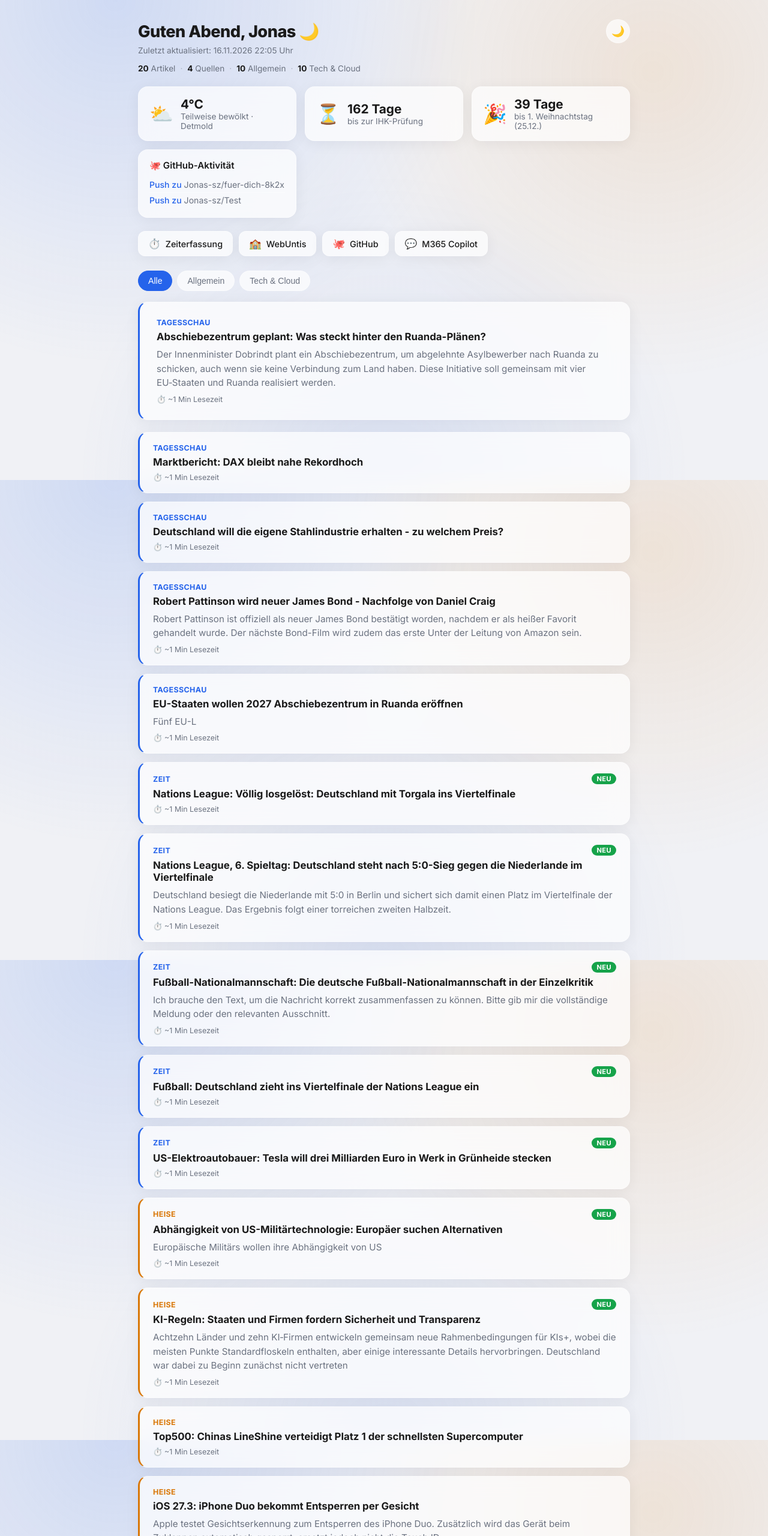
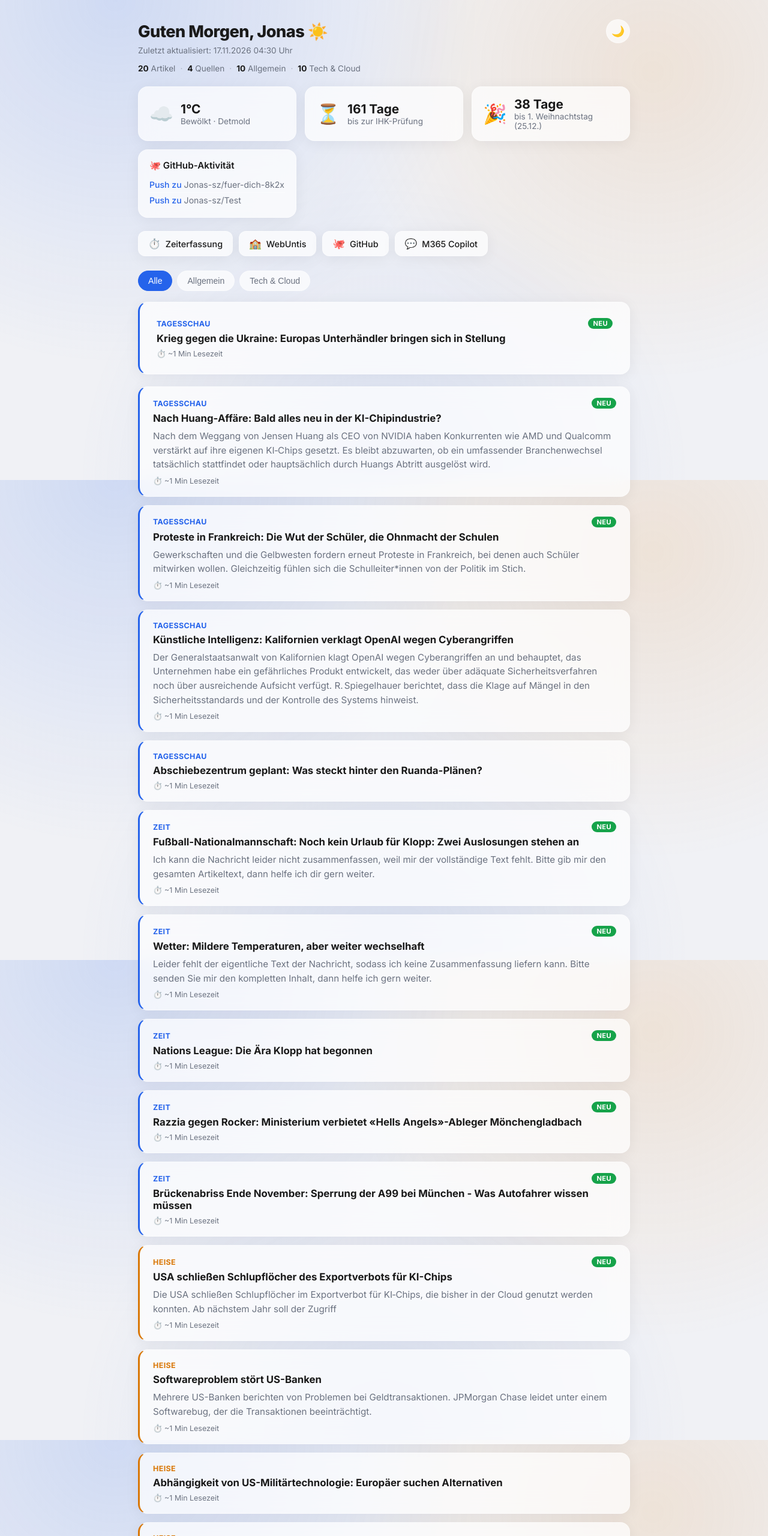
Before and after one commit to Jonas-sz/news-dashboard, a plain HTML site: page index.html in a window 1280 px wide. Shown: the top 2560 px of the page at 60% size. Drawn offline with Linux system fonts and the light colour scheme.

Commit message:
Update news

```diff
--- a/index.html
+++ b/index.html
@@ -129,10 +129,10 @@
 <body data-theme="light">
   <div id="skeleton">📰</div>
   <div class="topbar">
-    <h1>Guten Abend, Jonas 🌙</h1>
+    <h1>Guten Morgen, Jonas ☀️</h1>
     <button class="toggle-btn" id="themeToggle" aria-label="Dark Mode umschalten">🌙</button>
   </div>
-  <p class="updated">Zuletzt aktualisiert: 16.11.2026 22:05 Uhr</p>
+  <p class="updated">Zuletzt aktualisiert: 17.11.2026 04:30 Uhr</p>
 
       <div class="stats-bar">
         <div class="stat"><strong>20</strong> Artikel</div>
@@ -147,17 +147,17 @@
   <div class="widgets">
 
         <div class="widget weather">
-          <span class="weather-icon">⛅</span>
+          <span class="weather-icon">☁️</span>
           <div>
-            <div class="weather-temp">4°C</div>
-            <div class="widget-sub">Teilweise bewölkt · Detmold</div>
+            <div class="weather-temp">1°C</div>
+            <div class="widget-sub">Bewölkt · Detmold</div>
           </div>
         </div>
 
         <div class="widget countdown">
           <span class="countdown-icon">⏳</span>
           <div>
-            <div class="countdown-days">162 Tage</div>
+            <div class="countdown-days">161 Tage</div>
             <div class="widget-sub">bis zur IHK-Prüfung</div>
           </div>
         </div>
@@ -165,7 +165,7 @@
         <div class="widget holiday">
           <span class="countdown-icon">🎉</span>
           <div>
-            <div class="countdown-days">39 Tage</div>
+            <div class="countdown-days">38 Tage</div>
             <div class="widget-sub">bis 1. Weihnachtstag (25.12.)</div>
           </div>
         </div>
@@ -188,29 +188,29 @@
         <div class="card hero-card" data-category="allgemein" style="animation-delay:0.0s; --cat-color:#2563eb">
           <div class="card-top">
             <div class="source">Tagesschau</div>
-
+            <span class="badge-new">NEU</span>
           </div>
-          <h3><a href="https://www.tagesschau.de/inland/innenpolitik/ruanda-return-hub-abschiebezentrum-100.html" target="_blank" rel="noopener">Abschiebezentrum geplant: Was steckt hinter den Ruanda-Plänen?</a></h3>
-          <p>Der Innenminister Dobrindt plant ein Abschiebezentrum, um abgelehnte Asylbewerber nach Ruanda zu schicken, auch wenn sie keine Verbindung zum Land haben. Diese Initiative soll gemeinsam mit vier EU‑Staaten und Ruanda realisiert werden.</p>
+          <h3><a href="https://www.tagesschau.de/ausland/europa/europa-ukraine-usa-100.html" target="_blank" rel="noopener">Krieg gegen die Ukraine: Europas Unterhändler bringen sich in Stellung</a></h3>
+          <p></p>
           <div class="read-time">⏱️ ~1 Min Lesezeit</div>
         </div>
 
         <div class="card" data-category="allgemein" style="animation-delay:0.05s; --cat-color:#2563eb">
           <div class="card-top">
             <div class="source">Tagesschau</div>
-
+            <span class="badge-new">NEU</span>
           </div>
-          <h3><a href="https://www.tagesschau.de/wirtschaft/finanzen/marktberichte/marktbericht-dax-dow-nvidia-rekordhoch-100.html" target="_blank" rel="noopener">Marktbericht: DAX bleibt nahe Rekordhoch</a></h3>
-          <p></p>
+          <h3><a href="https://www.tagesschau.de/wirtschaft/technologie/ki-chipindustrie-nvidia-100.html" target="_blank" rel="noopener">Nach Huang-Affäre: Bald alles neu in der KI-Chipindustrie?</a></h3>
+          <p>Nach dem Weggang von Jensen Huang als CEO von NVIDIA haben Konkurrenten wie AMD und Qualcomm verstärkt auf ihre eigenen KI‑Chips gesetzt. Es bleibt abzuwarten, ob ein umfassender Branchenwechsel tatsächlich stattfindet oder hauptsächlich durch Huangs Abtritt ausgelöst wird.</p>
           <div class="read-time">⏱️ ~1 Min Lesezeit</div>
         </div>
         <div class="card" data-category="allgemein" style="animation-delay:0.1s; --cat-color:#2563eb">
           <div class="card-top">
             <div class="source">Tagesschau</div>
-
+            <span class="badge-new">NEU</span>
           </div>
-          <h3><a href="https://www.tagesschau.de/wirtschaft/unternehmen/wohin-steuert-die-stahlindustrie-gipfeltreffen-100.html" target="_blank" rel="noopener">Deutschland will die eigene Stahlindustrie erhalten - zu welchem Preis?</a></h3>
-          <p></p>
+          <h3><a href="https://www.tagesschau.de/ausland/europa/proteste-frankreich-188.html" target="_blank" rel="noopener">Proteste in Frankreich: Die Wut der Schüler, die Ohnmacht der Schulen</a></h3>
+          <p>Gewerkschaften und die Gelbwesten fordern erneut Proteste in Frankreich, bei denen auch Schüler mitwirken wollen. Gleichzeitig fühlen sich die Schulleiter*innen von der Politik im Stich.</p>
           <div class="read-time">⏱️ ~1 Min Lesezeit</div>
         </div>
         <div class="card" data-category="allgemein" style="animation-delay:0.15000000000000002s; --cat-color:#2563eb">
@@ -218,8 +218,8 @@
             <div class="source">Tagesschau</div>
 
           </div>
-          <h3><a href="https://www.tagesschau.de/kultur/james-bond-robert-pattinson-100.html" target="_blank" rel="noopener">Robert Pattinson wird neuer James Bond - Nachfolge von Daniel Craig</a></h3>
-          <p>Robert Pattinson ist offiziell als neuer James Bond bestätigt worden, nachdem er als heißer Favorit gehandelt wurde. Der nächste Bond-Film wird zudem das erste Unter der Leitung von Amazon sein.</p>
+          <h3><a href="https://www.tagesschau.de/wirtschaft/unternehmen/openai-klage-kalifornien-100.html" target="_blank" rel="noopener">Künstliche Intelligenz: Kalifornien verklagt OpenAI wegen Cyberangriffen</a></h3>
+          <p>Der Generalstaatsanwalt von Kalifornien klagt OpenAI wegen Cyberangriffen an und behauptet, das Unternehmen habe ein gefährliches Produkt entwickelt, das weder über adäquate Sicherheitsverfahren noch über ausreichende Aufsicht verfügt. R. Spiegelhauer berichtet, dass die Klage auf Mängel in den Sicherheitsstandards und der Kontrolle des Systems hinweist.</p>
           <div class="read-time">⏱️ ~1 Min Lesezeit</div>
         </div>
         <div class="card" data-category="allgemein" style="animation-delay:0.2s; --cat-color:#2563eb">
@@ -227,8 +227,8 @@
             <div class="source">Tagesschau</div>
 
           </div>
-          <h3><a href="https://www.tagesschau.de/ausland/europa/eu-staaten-abschiebungen-asylbewerber-ruanda-100.html" target="_blank" rel="noopener">EU-Staaten wollen 2027 Abschiebezentrum in Ruanda eröffnen</a></h3>
-          <p>Fünf EU-L</p>
+          <h3><a href="https://www.tagesschau.de/inland/innenpolitik/ruanda-return-hub-abschiebezentrum-100.html" target="_blank" rel="noopener">Abschiebezentrum geplant: Was steckt hinter den Ruanda-Plänen?</a></h3>
+          <p></p>
           <div class="read-time">⏱️ ~1 Min Lesezeit</div>
         </div>
         <div class="card" data-category="allgemein" style="animation-delay:0.25s; --cat-color:#2563eb">
@@ -236,8 +236,8 @@
             <div class="source">Zeit</div>
             <span class="badge-new">NEU</span>
           </div>
-          <h3><a href="https://www.zeit.de/news/2026-11/16/hierarchien-klopp-wird-vor-dem-holland-spiel-grundsaetzlich" target="_blank" rel="noopener">Nations League: Völlig losgelöst: Deutschland mit Torgala ins Viertelfinale</a></h3>
-          <p></p>
+          <h3><a href="https://www.zeit.de/news/2026-11/17/noch-kein-urlaub-fuer-klopp-zwei-auslosungen-stehen-an" target="_blank" rel="noopener">Fußball-Nationalmannschaft: Noch kein Urlaub für Klopp: Zwei Auslosungen stehen an</a></h3>
+          <p>Ich kann die Nachricht leider nicht zusammenfassen, weil mir der vollständige Text fehlt. Bitte gib mir den gesamten Artikeltext, dann helfe ich dir gern weiter.</p>
           <div class="read-time">⏱️ ~1 Min Lesezeit</div>
         </div>
         <div class="card" data-category="allgemein" style="animation-delay:0.30000000000000004s; --cat-color:#2563eb">
@@ -245,8 +245,8 @@
             <div class="source">Zeit</div>
             <span class="badge-new">NEU</span>
           </div>
-          <h3><a href="https://www.zeit.de/sport/2026-11/deutschland-siegt-in-der-nations-league-deutlich-gegen-die-niederlande" target="_blank" rel="noopener">Nations League, 6. Spieltag: Deutschland steht nach 5:0-Sieg gegen die Niederlande im Viertelfinale</a></h3>
-          <p>Deutschland besiegt die Niederlande mit 5:0 in Berlin und sichert sich damit einen Platz im Viertelfinale der Nations League. Das Ergebnis folgt einer torreichen zweiten Halbzeit.</p>
+          <h3><a href="https://www.zeit.de/news/2026-11/17/mildere-temperaturen-aber-weiter-wechselhaft" target="_blank" rel="noopener">Wetter: Mildere Temperaturen, aber weiter wechselhaft</a></h3>
+          <p>Leider fehlt der eigentliche Text der Nachricht, sodass ich keine Zusammenfassung liefern kann. Bitte senden Sie mir den kompletten Inhalt, dann helfe ich gern weiter.</p>
           <div class="read-time">⏱️ ~1 Min Lesezeit</div>
         </div>
         <div class="card" data-category="allgemein" style="animation-delay:0.35000000000000003s; --cat-color:#2563eb">
@@ -254,8 +254,8 @@
             <div class="source">Zeit</div>
             <span class="badge-new">NEU</span>
           </div>
-          <h3><a href="https://www.zeit.de/news/2026-11/16/die-deutsche-fussball-nationalmannschaft-in-der-einzelkritik" target="_blank" rel="noopener">Fußball-Nationalmannschaft: Die deutsche Fußball-Nationalmannschaft in der Einzelkritik</a></h3>
-          <p>Ich brauche den Text, um die Nachricht korrekt zusammenfassen zu können. Bitte gib mir die vollständige Meldung oder den relevanten Ausschnitt.</p>
+          <h3><a href="https://www.zeit.de/sport/2026-11/fussball-nationalmannschaft-klopp-nations-league-deutschland-niederlande" target="_blank" rel="noopener">Nations League: Die Ära Klopp hat begonnen</a></h3>
+          <p></p>
           <div class="read-time">⏱️ ~1 Min Lesezeit</div>
         </div>
         <div class="card" data-category="allgemein" style="animation-delay:0.4s; --cat-color:#2563eb">
@@ -263,7 +263,7 @@
             <div class="source">Zeit</div>
             <span class="badge-new">NEU</span>
           </div>
-          <h3><a href="https://www.zeit.de/news/2026-11/16/deutschland-zieht-ins-viertelfinale-der-nations-league-ein" target="_blank" rel="noopener">Fußball: Deutschland zieht ins Viertelfinale der Nations League ein</a></h3>
+          <h3><a href="https://www.zeit.de/news/2026-11/17/ministerium-verbietet-hells-angels-ableger-moenchengladbach" target="_blank" rel="noopener">Razzia gegen Rocker: Ministerium verbietet «Hells Angels»-Ableger Mönchengladbach</a></h3>
           <p></p>
           <div class="read-time">⏱️ ~1 Min Lesezeit</div>
         </div>
@@ -272,7 +272,7 @@
             <div class="source">Zeit</div>
             <span class="badge-new">NEU</span>
           </div>
-          <h3><a href="https://www.zeit.de/news/2026-11/16/tesla-will-drei-milliarden-euro-in-werk-in-gruenheide-stecken" target="_blank" rel="noopener">US-Elektroautobauer: Tesla will drei Milliarden Euro in Werk in Grünheide stecken</a></h3>
+          <h3><a href="https://www.zeit.de/news/2026-11/17/sperrung-der-a99-bei-muenchen-was-autofahrer-wissen-muessen" target="_blank" rel="noopener">Brückenabriss Ende November: Sperrung der A99 bei München - Was Autofahrer wissen müssen</a></h3>
           <p></p>
           <div class="read-time">⏱️ ~1 Min Lesezeit</div>
         </div>
@@ -281,17 +281,17 @@
             <div class="source">Heise</div>
             <span class="badge-new">NEU</span>
           </div>
-          <h3><a href="https://www.heise.de/news/Abhaengigkeit-von-US-Militaertechnologie-Europaeer-suchen-Alternativen-11527013.html?wt_mc=rss.red.ho.ho.atom.beitrag.beitrag" target="_blank" rel="noopener">Abhängigkeit von US-Militärtechnologie: Europäer suchen Alternativen</a></h3>
-          <p>Europäische Militärs wollen ihre Abhängigkeit von US</p>
+          <h3><a href="https://www.heise.de/news/USA-schliessen-Schlupfloecher-des-Exportverbots-fuer-KI-Chips-11527043.html?wt_mc=rss.red.ho.ho.atom.beitrag.beitrag" target="_blank" rel="noopener">USA schließen Schlupflöcher des Exportverbots für KI-Chips</a></h3>
+          <p>Die USA schließen Schlupflöcher im Exportverbot für KI‑Chips, die bisher in der Cloud genutzt werden konnten. Ab nächstem Jahr soll der Zugriff</p>
           <div class="read-time">⏱️ ~1 Min Lesezeit</div>
         </div>
         <div class="card" data-category="tech" style="animation-delay:0.55s; --cat-color:#d97706">
           <div class="card-top">
             <div class="source">Heise</div>
-            <span class="badge-new">NEU</span>
+
           </div>
-          <h3><a href="https://www.heise.de/news/KI-Regeln-Staaten-und-Firmen-fordern-Sicherheit-und-Transparenz-11526847.html?wt_mc=rss.red.ho.ho.atom.beitrag.beitrag" target="_blank" rel="noopener">KI-Regeln: Staaten und Firmen fordern Sicherheit und Transparenz</a></h3>
-          <p>Achtzehn Länder und zehn KI‑Firmen entwickeln gemeinsam neue Rahmenbedingungen für KIs+, wobei die meisten Punkte Standardfloskeln enthalten, aber einige interessante Details hervorbringen. Deutschland war dabei zu Beginn zunächst nicht vertreten</p>
+          <h3><a href="https://www.heise.de/news/Softwareproblem-stoert-US-Banken-11527077.html?wt_mc=rss.red.ho.ho.atom.beitrag.beitrag" target="_blank" rel="noopener">Softwareproblem stört US-Banken</a></h3>
+          <p>Mehrere US-Banken berichten von Problemen bei Geldtransaktionen. JPMorgan Chase leidet unter einem Softwarebug, der die Transaktionen beeinträchtigt.</p>
           <div class="read-time">⏱️ ~1 Min Lesezeit</div>
         </div>
         <div class="card" data-category="tech" style="animation-delay:0.6000000000000001s; --cat-color:#d97706">
@@ -299,7 +299,7 @@
             <div class="source">Heise</div>
 
           </div>
-          <h3><a href="https://www.heise.de/news/Top500-Chinas-LineShine-verteidigt-Platz-1-der-schnellsten-Supercomputer-11526327.html?wt_mc=rss.red.ho.ho.atom.beitrag.beitrag" target="_blank" rel="noopener">Top500: Chinas LineShine verteidigt Platz 1 der schnellsten Supercomputer</a></h3>
+          <h3><a href="https://www.heise.de/news/Abhaengigkeit-von-US-Militaertechnologie-Europaeer-suchen-Alternativen-11527013.html?wt_mc=rss.red.ho.ho.atom.beitrag.beitrag" target="_blank" rel="noopener">Abhängigkeit von US-Militärtechnologie: Europäer suchen Alternativen</a></h3>
           <p></p>
           <div class="read-time">⏱️ ~1 Min Lesezeit</div>
         </div>
@@ -308,8 +308,8 @@
             <div class="source">Heise</div>
 
           </div>
-          <h3><a href="https://www.heise.de/news/iOS-27-3-Beta-2-iPhone-Duo-laesst-sich-per-Kamera-entsperren-aber-ohne-Face-ID-11526682.html?wt_mc=rss.red.ho.ho.atom.beitrag.beitrag" target="_blank" rel="noopener">iOS 27.3: iPhone Duo bekommt Entsperren per Gesicht</a></h3>
-          <p>Apple testet Gesichtserkennung zum Entsperren des iPhone Duo. Zusätzlich wird das Gerät beim Zuklappen automatisch gesperrt, ersetzt jedoch nicht die Touch ID.</p>
+          <h3><a href="https://www.heise.de/news/KI-Regeln-Staaten-und-Firmen-fordern-Sicherheit-und-Transparenz-11526847.html?wt_mc=rss.red.ho.ho.atom.beitrag.beitrag" target="_blank" rel="noopener">KI-Regeln: Staaten und Firmen fordern Sicherheit und Transparenz</a></h3>
+          <p>Achtzehn Länder und zehn KI-Unternehmen entwickeln gemeinsame Regeln für KIs, mit dem Schwerpunkt auf Sicherheit und Transparenz. Deutschland war anfangs nicht dabei, hat aber später teilgenommen.</p>
           <div class="read-time">⏱️ ~1 Min Lesezeit</div>
         </div>
         <div class="card" data-category="tech" style="animation-delay:0.7000000000000001s; --cat-color:#d97706">
@@ -317,8 +317,8 @@
             <div class="source">Heise</div>
 
           </div>
-          <h3><a href="https://www.heise.de/hintergrund/GovTech-Deutschland-die-dunkle-Macht-im-Digitalisierungs-Universum-11496950.html?wt_mc=rss.red.ho.ho.atom.beitrag_plus.beitrag_plus" target="_blank" rel="noopener">heise+ | GovTech Deutschland – die dunkle Macht im Digitalisierungs-Universum?</a></h3>
-          <p>GovTech Deutschland wird kritisiert, weil er angeblich den Deutschland-Stack</p>
+          <h3><a href="https://www.heise.de/news/Top500-Chinas-LineShine-verteidigt-Platz-1-der-schnellsten-Supercomputer-11526327.html?wt_mc=rss.red.ho.ho.atom.beitrag.beitrag" target="_blank" rel="noopener">Top500: Chinas LineShine verteidigt Platz 1 der schnellsten Supercomputer</a></h3>
+          <p>In der 68. Top500‑Liste bleibt Chinas LineShine weiterhin der schnellste Supercomputer. AI‑Rechenzentren übernehmen die Spitzenpositionen, während andere große Systeme abfallen.</p>
           <div class="read-time">⏱️ ~1 Min Lesezeit</div>
         </div>
         <div class="card" data-category="tech" style="animation-delay:0.75s; --cat-color:#d97706">
@@ -327,7 +327,7 @@
 
           </div>
           <h3><a href="https://www.golem.de/news/anzeige-t-i-s-p-in-fuenf-tagen-auf-die-it-sicherheitspruefung-vorbereiten-2611-215256.html" target="_blank" rel="noopener">Anzeige: T.I.S.P. - In fünf Tagen auf die IT-Sicherheitsprüfung vorbereiten</a></h3>
-          <p></p>
+          <p>Der T.I.S.P.-Kurs vermittelt in fünf Tagen die nötige Expertise für die IT‑Sicherheitsprüfung. Durch einen Online‑Workshop werden zentrale Sicherheitskonzepte praxisnah erlernt und geprüft.</p>
           <div class="read-time">⏱️ ~1 Min Lesezeit</div>
         </div>
         <div class="card" data-category="tech" style="animation-delay:0.8s; --cat-color:#d97706">
@@ -345,7 +345,7 @@
 
           </div>
           <h3><a href="https://www.golem.de/news/china-media-markt-saturn-bekommt-neue-produkte-durch-jd-com-uebernahme-2611-215278.html" target="_blank" rel="noopener">China: Media Markt Saturn bekommt neue Produkte durch JD.com-Übernahme</a></h3>
-          <p>Media Markt Saturn äußert sich erstmals zu neuen Produkten, die durch die Übernahme durch JD.com entstehen könnten. Golem hat zusammengestellt, welche Artikel künftig erhältlich sein dürften.</p>
+          <p>Media Markt Saturn hat erstmals zu neuen Produkten nach der Übernahme durch JD.com Stellung</p>
           <div class="read-time">⏱️ ~1 Min Lesezeit</div>
         </div>
         <div class="card" data-category="tech" style="animation-delay:0.9s; --cat-color:#d97706">
@@ -354,7 +354,7 @@
 
           </div>
           <h3><a href="https://www.golem.de/news/anzeige-amazon-fire-tv-stick-4k-plus-zum-aktionspreis-bei-amazon-2611-215275.html" target="_blank" rel="noopener">Anzeige: Amazon Fire TV Stick 4K Plus zum Aktionspreis bei Amazon</a></h3>
-          <p></p>
+          <p>Amazon bietet den Fire TV Stick 4K Plus mit Wi‑Fi 6, Alexa+ und Dolby Vision im frühen Black‑Friday‑Angebot zu einem Aktionspreis an. Das Gerät ist über Amazon erhältlich und bietet erweiterte Streaming‑Funktionen für Heimkino‑Fans.</p>
           <div class="read-time">⏱️ ~1 Min Lesezeit</div>
         </div>
         <div class="card" data-category="tech" style="animation-delay:0.9500000000000001s; --cat-color:#d97706">
@@ -363,7 +363,7 @@
 
           </div>
           <h3><a href="https://www.golem.de/news/nebenkostenprivileg-verfassungsgericht-bestaetigt-kuendigungsrecht-der-vermieter-2611-215277.html" target="_blank" rel="noopener">Nebenkostenprivileg: Verfassungsgericht bestätigt Kündigungsrecht der Vermieter</a></h3>
-          <p></p>
+          <p>Das Bundesverfassungsgericht hat die Abschaffung des Nebenkostenprivilegs beim Kabelfernsehen als verfassungsgemäß</p>
           <div class="read-time">⏱️ ~1 Min Lesezeit</div>
         </div>
 
```
